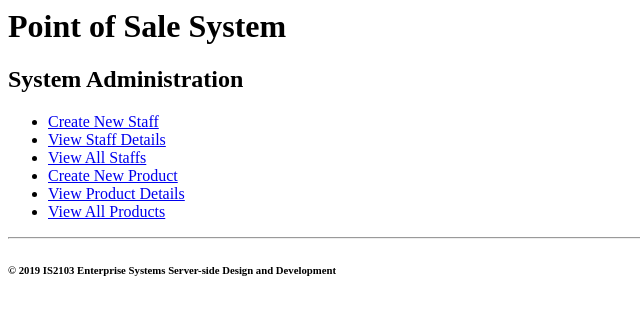
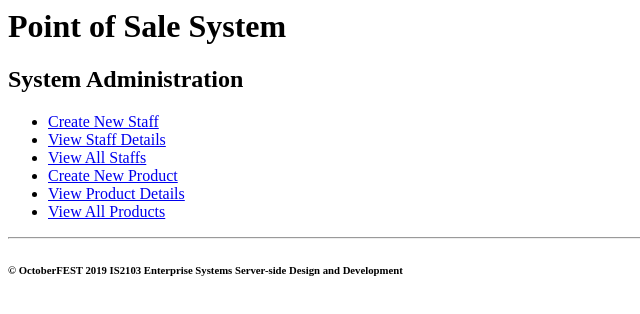
Before and after one commit to keithhjc/PointOfSaleSystemWeb, a plain HTML site: page index.html in a window 1280 px wide. Shown: the full height of the page, 0-640 px from the left. Drawn offline with Linux system fonts and the light colour scheme.

Commit message:
modified index.html copyright

```diff
--- a/index.html
+++ b/index.html
@@ -17,7 +17,7 @@
 		</ul>
 		<p>
 			<hr/>
-			<h6>&copy; 2019 IS2103 Enterprise Systems Server-side Design and Development</h6>
+			<h6>&copy; OctoberFEST 2019 IS2103 Enterprise Systems Server-side Design and Development</h6>
 		</p>
 	</body>
 </html>
```
